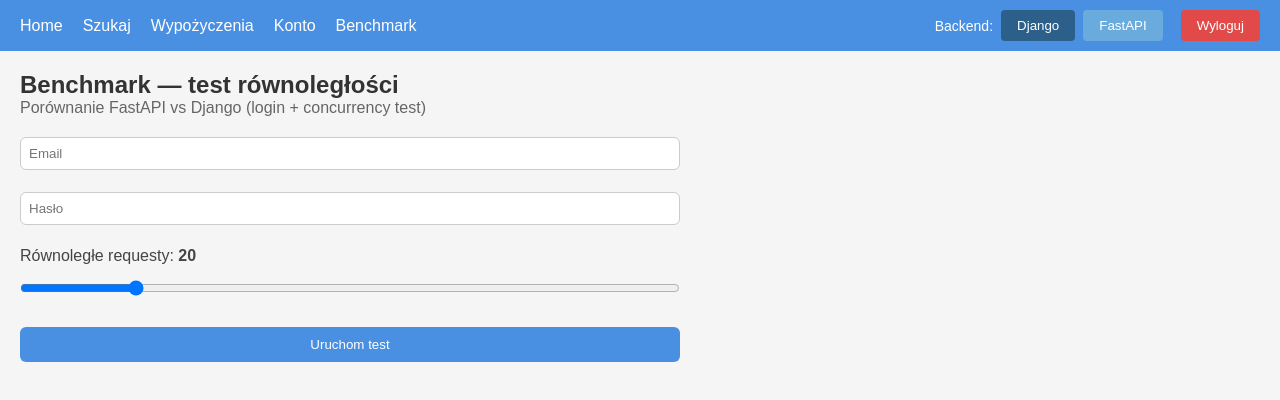
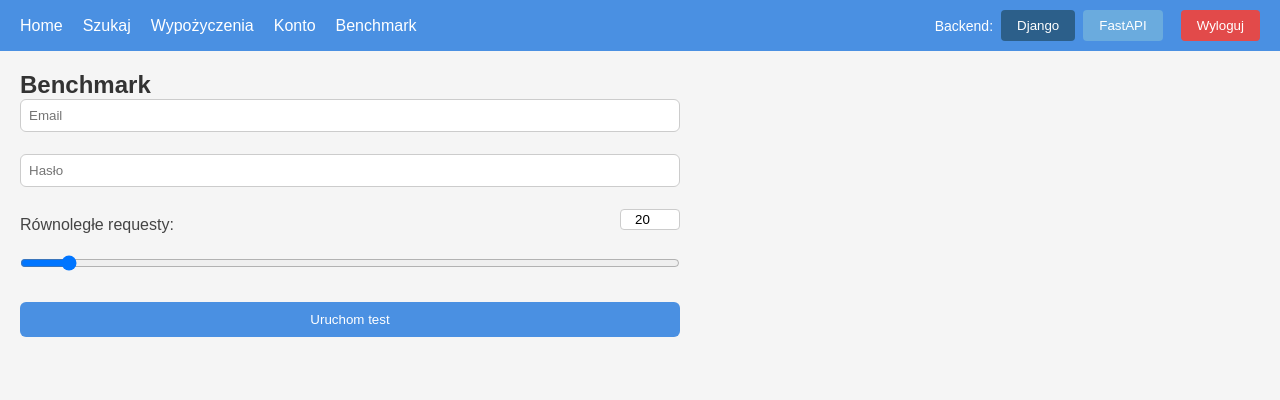
Before and after one commit to EtaCarinae777/Porowananie-frameworkow-django-fastapi, a React app in the folder frontend/: page /benchmark in a window 1280 px wide. Shown: the top 400 px of the page. Built offline with nearby package versions, Linux system fonts and the light colour scheme; the HTML template or start-up script is replaced by a standard one.

Commit message:
Drobne poprawki

```diff
--- a/frontend/src/pages/Benchmark.jsx
+++ b/frontend/src/pages/Benchmark.jsx
@@ -97,11 +97,8 @@ function Benchmark() {
 
   return (
     <div style={{ padding: '20px', maxWidth: '700px' }}>
-      <h2>Benchmark — test równoległości</h2>
+      <h2>Benchmark</h2>
 
-      <p style={{ color: '#666', marginBottom: '20px' }}>
-        Porównanie FastAPI vs Django (login + concurrency test)
-      </p>
 
       <div style={{ display: 'flex', flexDirection: 'column', gap: '12px', marginBottom: '20px' }}>
         <input
@@ -121,15 +118,34 @@ function Benchmark() {
         />
 
         <div>
+  <div style={{ display: 'flex', justifyContent: 'space-between', alignItems: 'center' }}>
     <label style={{ color: '#444' }}>
-            Równoległe requesty: <strong>{concurrency}</strong>
+      Równoległe requesty:
     </label>
 
+    {/* Pole do wpisywania "z łapy" */}
+    <input
+      type="number"
+      min="5"
+      max="300"
+      value={concurrency}
+      onChange={e => setConcurrency(Number(e.target.value))}
+      style={{
+        width: '60px',
+        padding: '2px 5px',
+        borderRadius: '4px',
+        border: '1px solid #ccc',
+        textAlign: 'center'
+      }}
+    />
+  </div>
+
+  {/* Twój obecny suwak */}
   <input
     type="range"
     min="5"
-            max="100"
-            step="5"
+    max="300"
+    step="1"
     value={concurrency}
     onChange={e => setConcurrency(Number(e.target.value))}
     style={{ width: '100%', marginTop: '6px' }}
```
Lines whose indentation alone changed are shown as unchanged.
